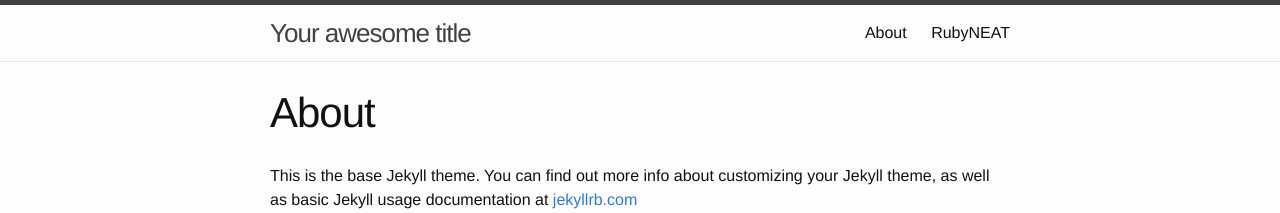
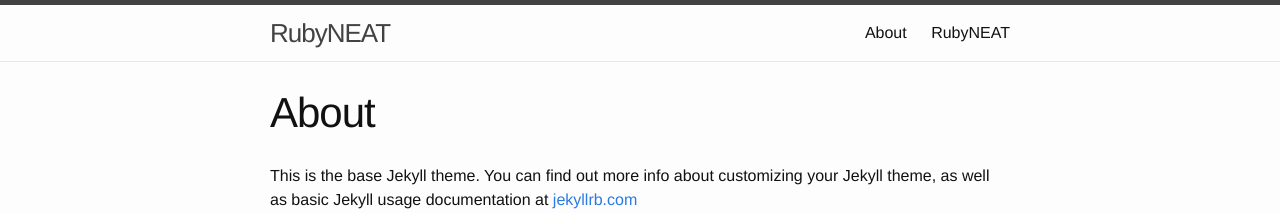
Before and after one commit to flajann2/rubyneat, a Jekyll site: the page built from about.md, in a window 1280 px wide. Shown: the top 213 px of the page. Built offline with Jekyll 4.4.1, drawn with Linux system fonts in a browser that asks for light colours.

```diff
--- a/_config.yml
+++ b/_config.yml
@@ -6,16 +6,16 @@
 # 'jekyll serve'. If you change this file, please restart the server process.
 
 # Site settings
-title: Your awesome title
-email: your-email@domain.com
+title: RubyNEAT
+email: fred.mitchell@gmx.de
 description: > # this means to ignore newlines until "baseurl:"
   Write an awesome description for your new site here. You can edit this
   line in _config.yml. It will appear in your document head meta (for
   Google search results) and in your feed.xml site description.
 baseurl: "" # the subpath of your site, e.g. /blog
-url: "http://yourdomain.com" # the base hostname & protocol for your site
-twitter_username: jekyllrb
-github_username:  jekyll
+url: "http://rubyneat.de" # the base hostname & protocol for your site
+twitter_username: flajann
+github_username:  flajann2
 
 # Build settings
 markdown: kramdown
--- a/index.html
+++ b/index.html
@@ -3,7 +3,7 @@
 "http://www.w3.org/TR/xhtml1/DTD/xhtml1-strict.dtd">
 <html xmlns="http://www.w3.org/1999/xhtml" lang="en" xml:lang="en">
 <head>
-<!-- 2016-03-26 Sat 01:16 -->
+<!-- 2016-03-26 Sat 01:43 -->
 <meta  http-equiv="Content-Type" content="text/html;charset=utf-8" />
 <meta  name="viewport" content="width=device-width, initial-scale=1" />
 <title></title>
@@ -851,7 +851,7 @@ and to see what your Critters look like.</li>
 </div>
 <div id="postamble" class="status">
 <p class="author">Author: Lord Alveric</p>
-<p class="date">Created: 2016-03-26 Sat 01:16</p>
+<p class="date">Created: 2016-03-26 Sat 01:43</p>
 <p class="validation"><a href="http://validator.w3.org/check?uri=referer">Validate</a></p>
 </div>
 </body>
```
